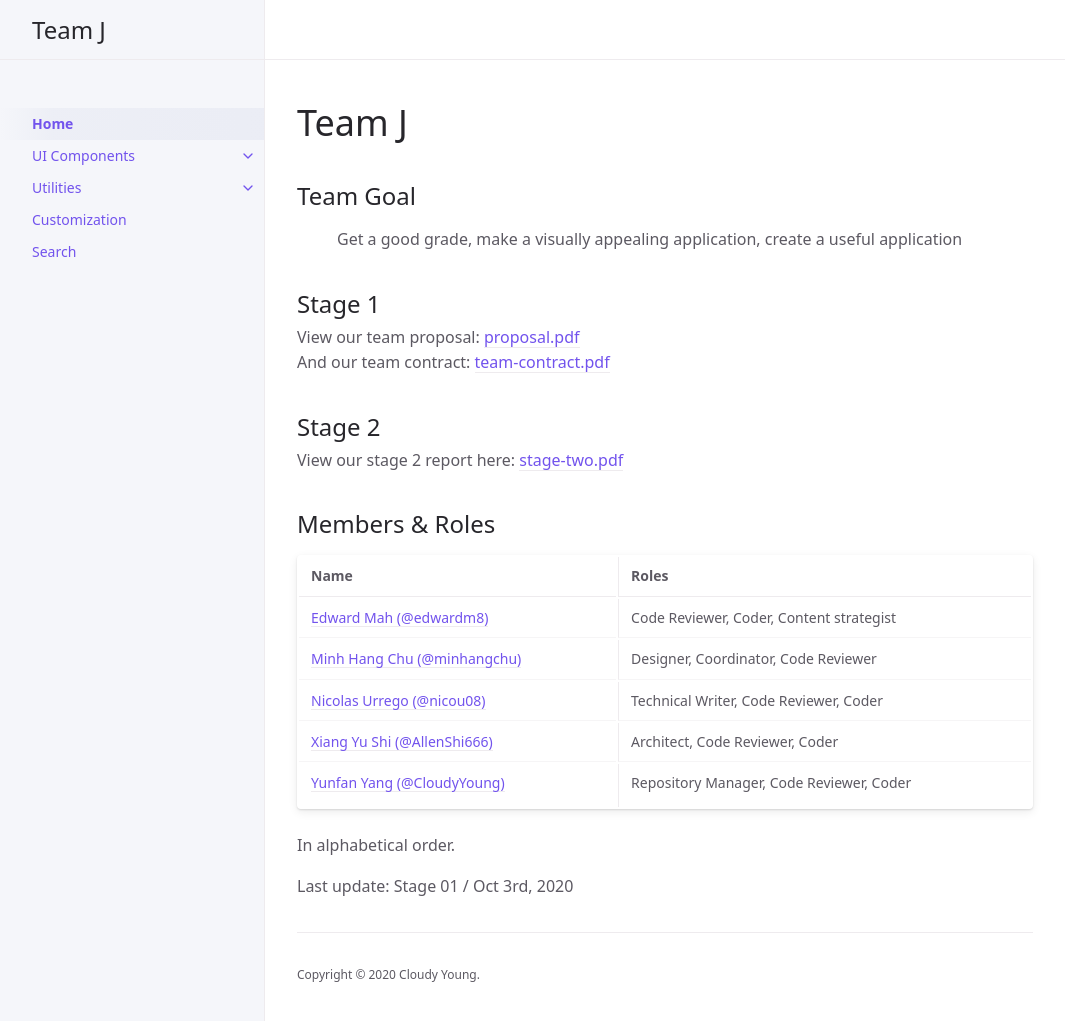
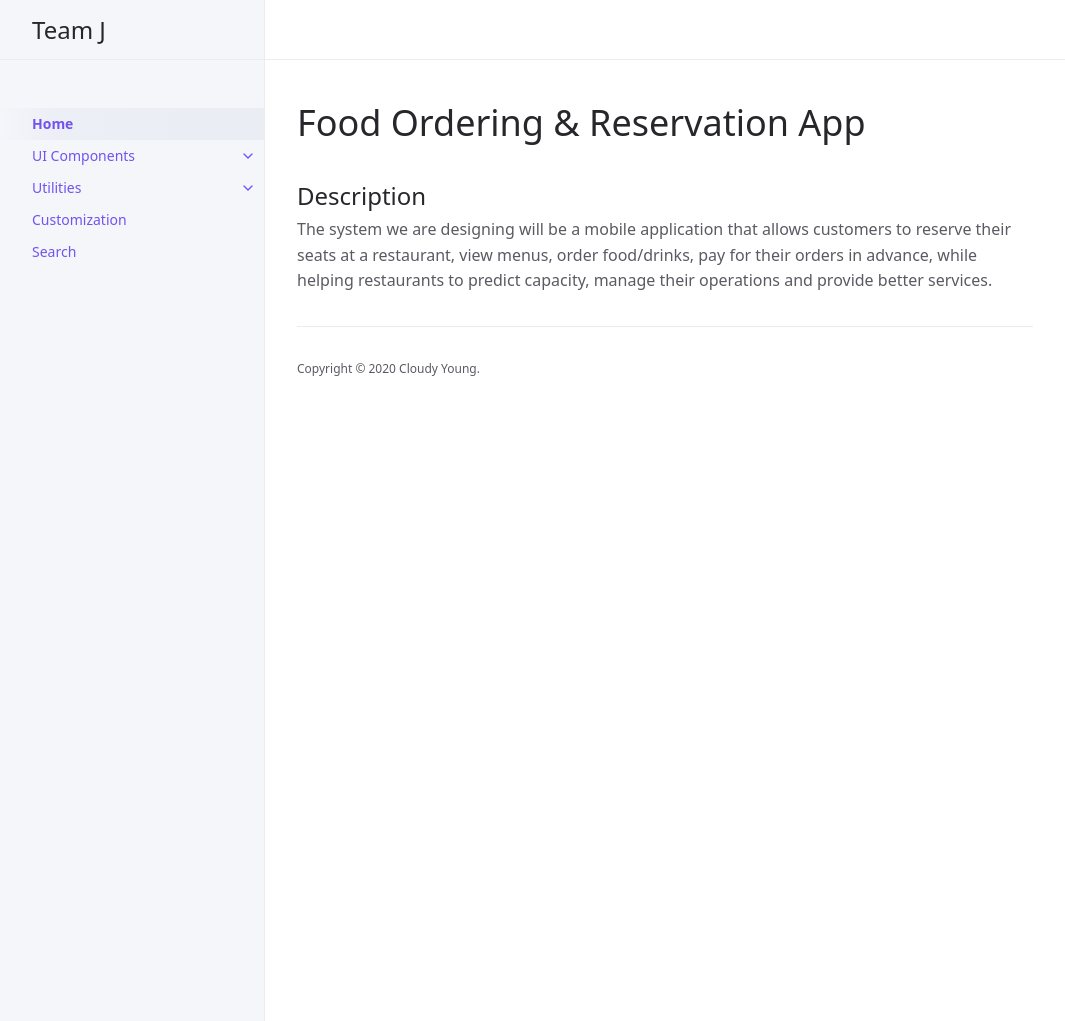
Before and after one commit to cloudyyoung/ordine-ui-ux, a Jekyll site: the page built from docs/index.md, in a window 1280 px wide and 1024 px high. Shown: the top 1021 px of the window, without its empty margins (107-1172 px from the left). Built offline with Jekyll 4.4.1, drawn with Linux system fonts in a browser that asks for light colours.

Commit message:
Update index.md

```diff
--- a/docs/index.md
+++ b/docs/index.md
@@ -2,33 +2,11 @@
 layout: default
 title: Home
 nav_order: 1
-description: "Just the Docs is a responsive Jekyll theme with built-in search that is easily customizable and hosted on GitHub Pages."
+description: ""
 permalink: /
 ---
 
-# Team J
-## Team Goal
-> Get a good grade, make a visually appealing application, create a useful application
+# Food Ordering & Reservation App
 
-
-## Stage 1
-View our team proposal: [proposal.pdf](proposal.pdf)
-And our team contract: [team-contract.pdf](team-contract.pdf)
-
-## Stage 2
-View our stage 2 report here: [stage-two.pdf](stage-two.pdf)
-## Members & Roles
-
-| Name                                                          | Roles                                  |
-|:--------------------------------------------------------------|:---------------------------------------|
-|[Edward Mah (@edwardm8)](https://github.com/edwardm8)          |Code Reviewer, Coder, Content strategist|
-|[Minh Hang Chu (@minhangchu)](https://github.com/minhangchu)   |Designer, Coordinator, Code Reviewer    |
-|[Nicolas Urrego (@nicou08)](https://github.com/nicou08) |Technical Writer, Code Reviewer, Coder  |
-|[Xiang Yu Shi (@AllenShi666)](https://github.com/AllenShi666)  |Architect, Code Reviewer, Coder         |
-|[Yunfan Yang (@CloudyYoung)](https://github.com/CloudyYoung)   |Repository Manager, Code Reviewer, Coder|
-
-In alphabetical order.
-
-
-
-Last update: Stage 01 / Oct 3rd, 2020
+## Description
+The system we are designing will be a mobile application that allows customers to reserve their seats at a restaurant, view menus, order food/drinks, pay for their orders in advance, while helping restaurants to predict capacity, manage their operations and provide better services.
```
